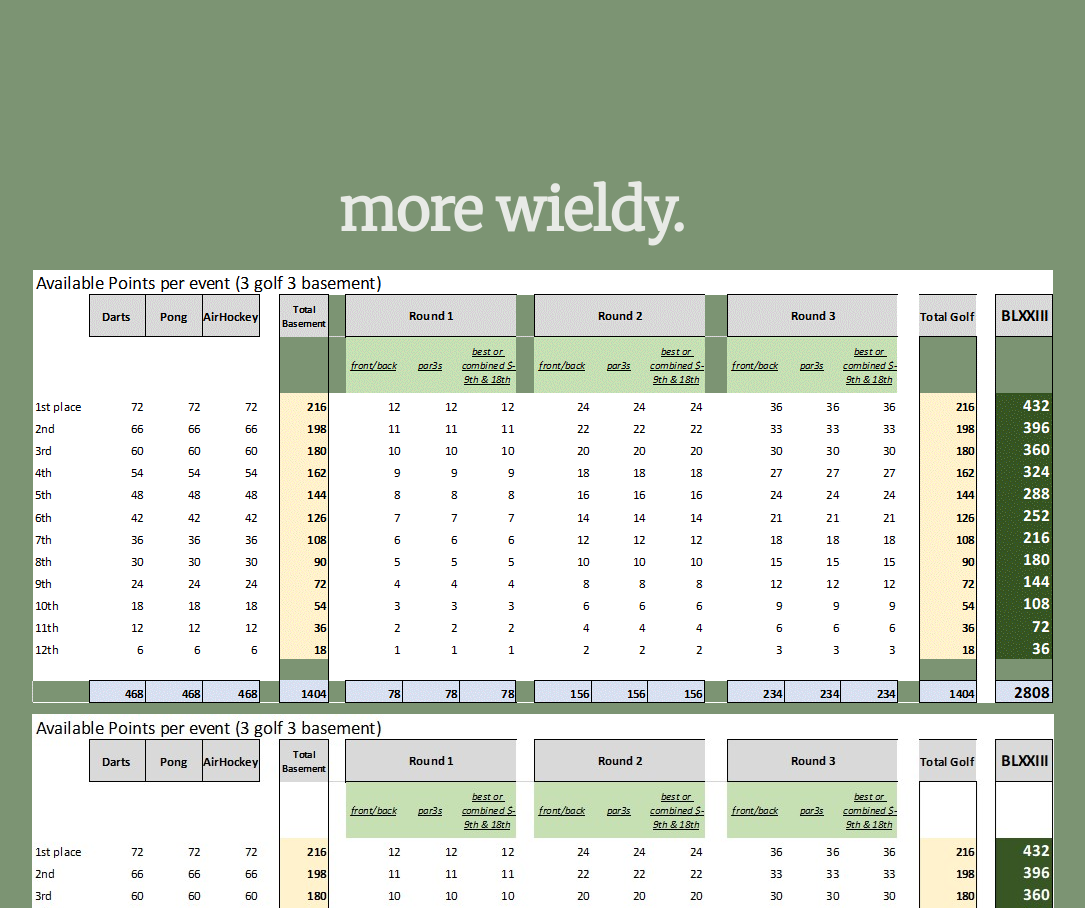
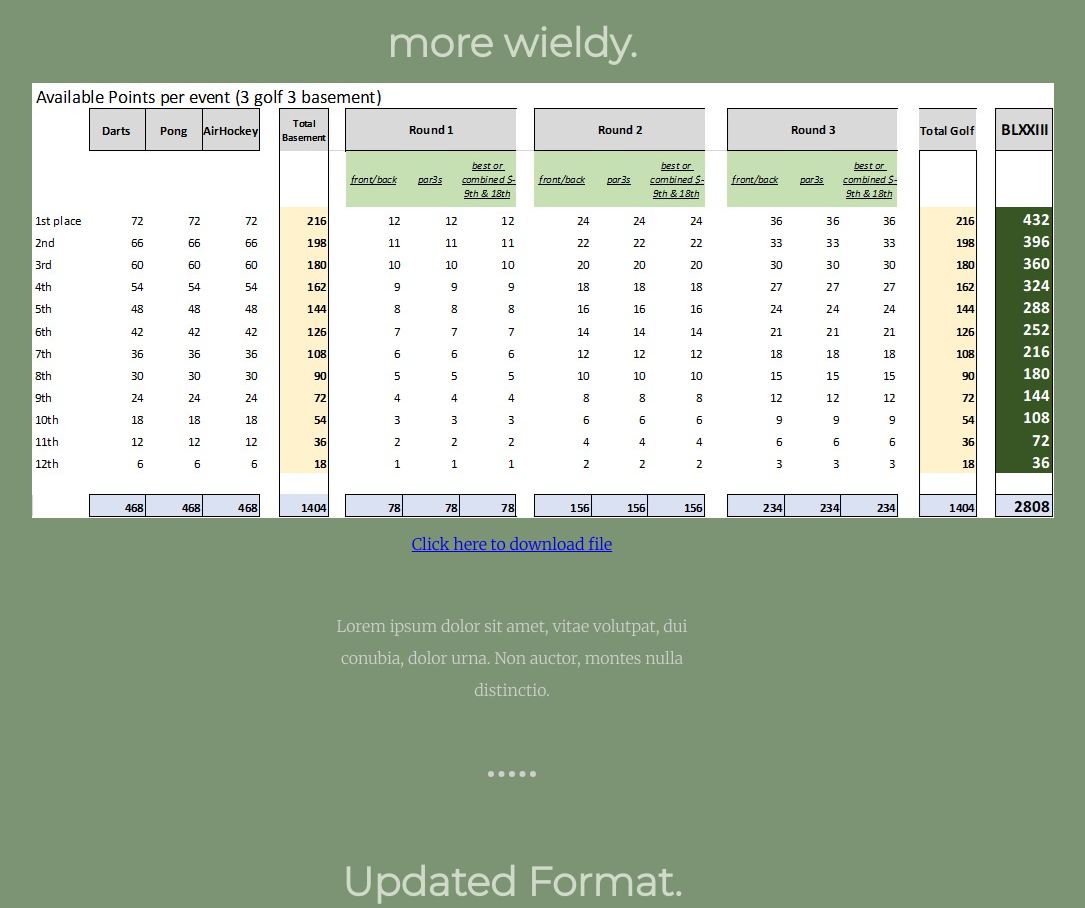
Before and after one commit to paulcassidy12/blxxiii, a plain HTML site: page index.html in a window 1280 px wide. Shown: the part 1425-2333 px from the top of the page, without its empty margins (128-1213 px from the left). Drawn offline with Linux system fonts and the light colour scheme.

Commit message:
Add files via upload

```diff
--- a/index.html
+++ b/index.html
@@ -21,10 +21,7 @@
       <div class="profile">
         <a href="draftScoreboard.xlsx">
 <img class="jack1" width="100%" src="7th2.jpeg" alt="Highly Logical"></a>
-<h1>more wieldy.</h1>
-<a href="draftScoreboard.xlsx" download>
- <img src="scoringSummary.gif" alt="image of scoring summary">
-</a>
+<h2>more wieldy.</h2>
 
 <a href="draftScoreboard.xlsx" download>
  <img src="proposedScoringSummary.jpg" alt="image of scoring summary">
```
